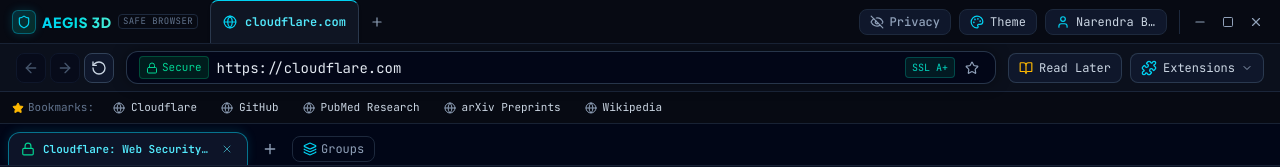
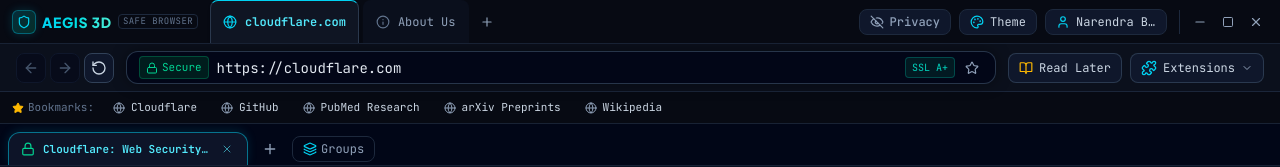
Before and after one commit to narendraborhade-creator/Ageis-scanner, a React (Vite) app: page / in a window 1280 px wide. Shown: the top 167 px of the page. Built offline with nearby package versions, Linux system fonts and the light colour scheme.

Commit message:
feat: restore About Us tab to top browser tab strip

```diff
--- a/src/App.tsx
+++ b/src/App.tsx
@@ -436,8 +436,23 @@
             )}
           </button>
 
-          {/* Active Extension Tab (renders dynamically when viewing an extension) */}
-          {activeTab !== 'browser' && activeExtensionDef && (
+          {/* About Us Tab (Always visible in browser tab strip) */}
+          <button
+            type="button"
+            onClick={() => setActiveTab('about')}
+            className={`flex items-center gap-2 px-3 py-1.5 rounded-t-lg text-xs font-mono transition-all cursor-pointer h-full border-t border-x ${
+              activeTab === 'about'
+                ? 'bg-[#0f1523] text-cyan-300 border-slate-700/80 border-t-cyan-400 font-semibold shadow-sm'
+                : 'bg-slate-900/40 text-slate-400 hover:bg-slate-900/80 hover:text-slate-200 border-transparent'
+            }`}
+            title="About Aegis 3D: Architecture, Creators & Security Policy"
+          >
+            <Info className={`w-3.5 h-3.5 shrink-0 ${activeTab === 'about' ? 'text-cyan-400' : 'text-slate-500'}`} />
+            <span className="truncate text-left">About Us</span>
+          </button>
+
+          {/* Active Extension Tab (renders dynamically when viewing other extension panels) */}
+          {activeTab !== 'browser' && activeTab !== 'about' && activeExtensionDef && (
             <div
               className="flex items-center gap-2 px-3 py-1.5 rounded-t-lg text-xs font-mono bg-[#0f1523] text-cyan-300 border-slate-700/80 border-t border-t-cyan-400 font-semibold shadow-sm h-full group"
             >
```
Also changed, not shown: 2 other files (tests, documents, lock files or other folders).
